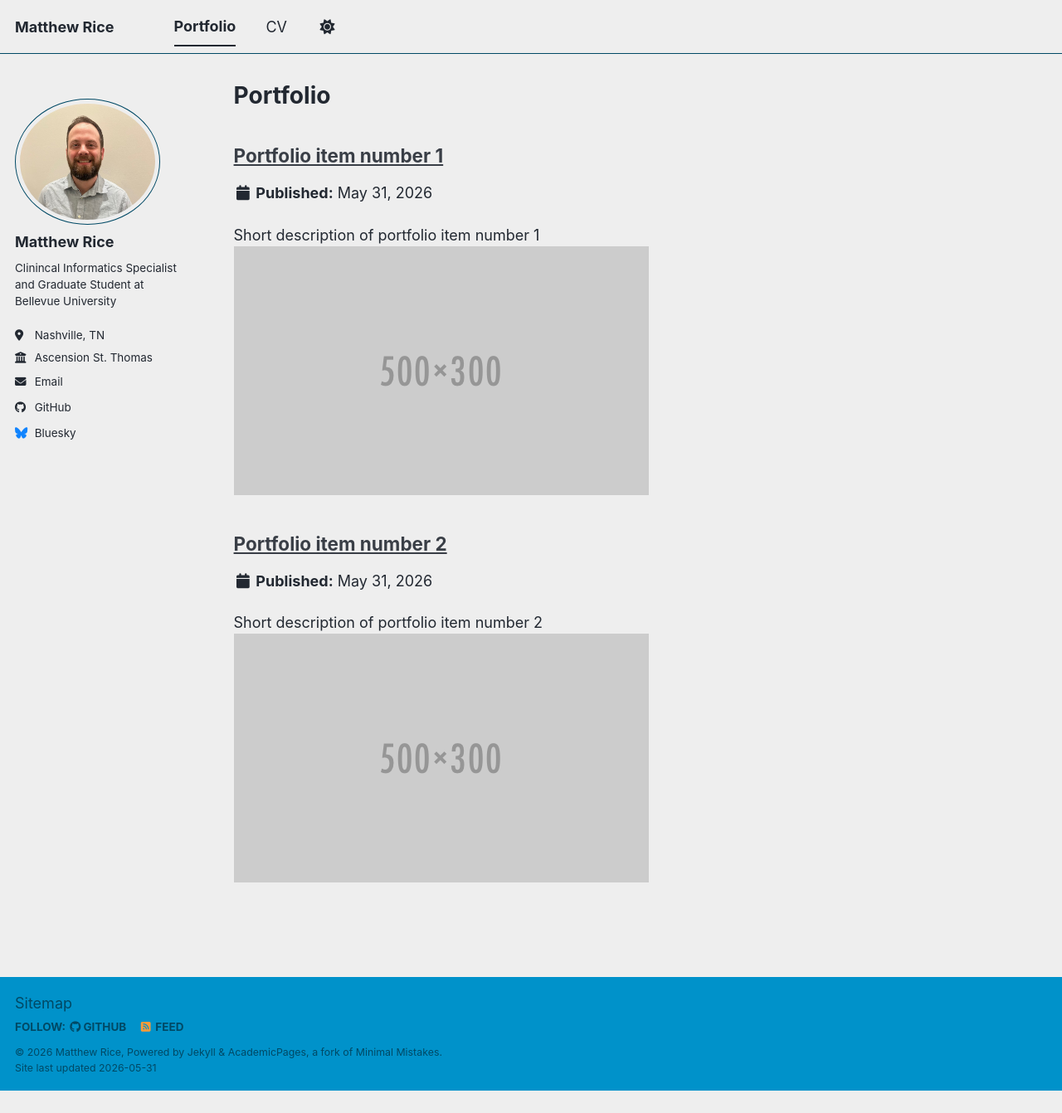
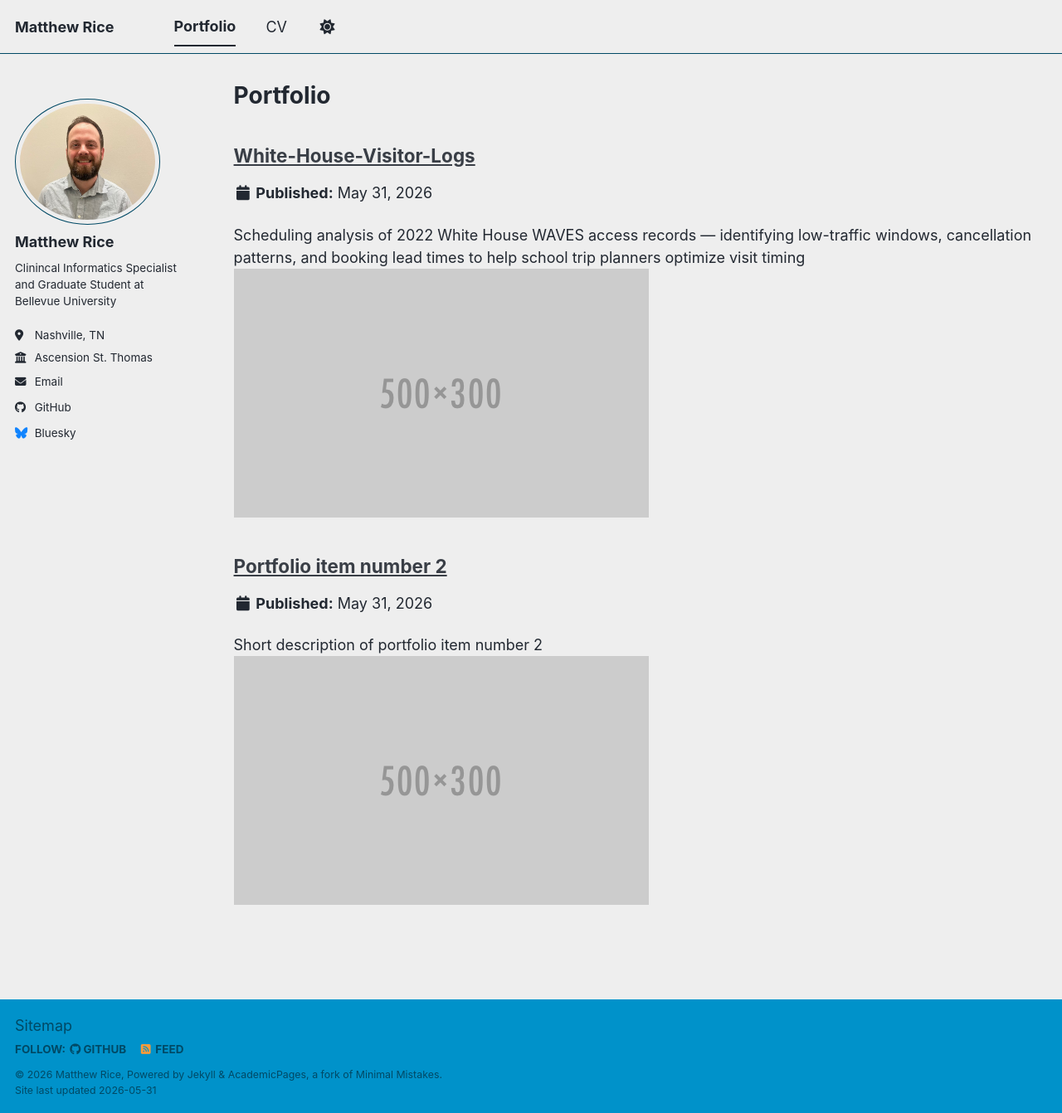
Before and after one commit to Bizarroxela/Bizarroxela.github.io, a Jekyll site: the page built from _pages/portfolio.html, in a window 1280 px wide and 1342 px high. Shown: the whole window at 83% size. Built offline with Jekyll 4.4.1, drawn with Linux system fonts in a browser that asks for light colours; a script bundle is joined from its source files by our own code; library files that are not in the unit come from our copies.

Commit message:
Update portfolio-1.md

```diff
--- a/_portfolio/portfolio-1.md
+++ b/_portfolio/portfolio-1.md
@@ -1,6 +1,7 @@
 ---
-title: "Portfolio item number 1"
-excerpt: "Short description of portfolio item number 1<br/><img src='/images/500x300.png'>"
+title: "White-House-Visitor-Logs
+"
+excerpt: "Scheduling analysis of 2022 White House WAVES access records — identifying low-traffic windows, cancellation patterns, and booking lead times to help school trip planners optimize visit timing<br/><img src='/images/500x300.png'>"
 collection: portfolio
 ---
 
```
